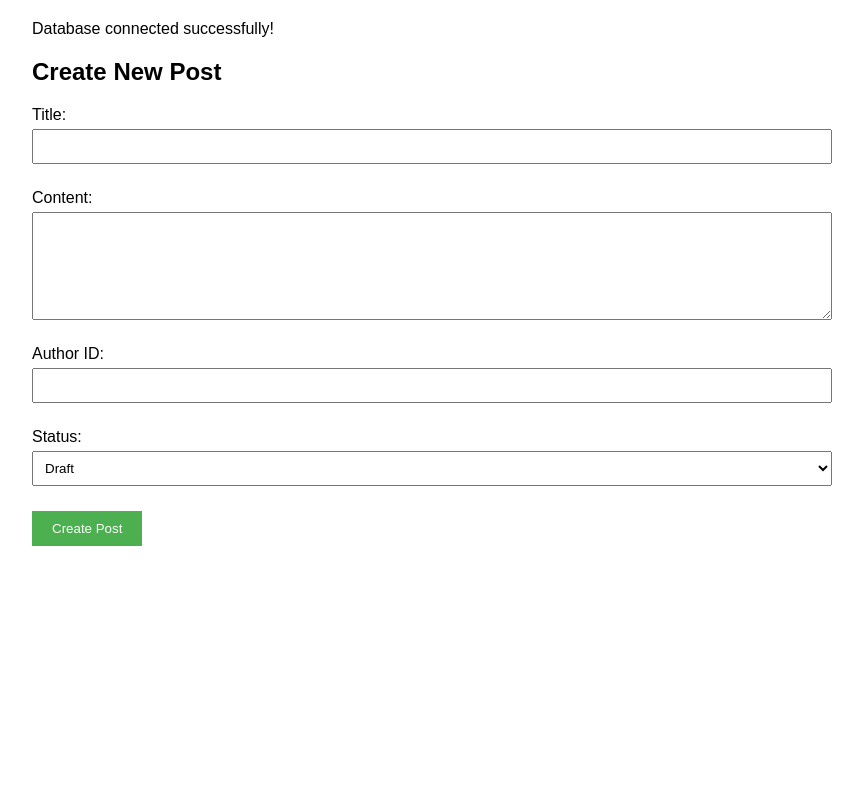
After one commit to Shohan494/blog-jahin-project, a PHP site: page /view/dashboard/new_post.php in a window 1280 px wide. The commit adds this page. Shown: the whole page, without its empty margins (208-1071 px from the left). Run offline with PHP 8.4, Linux system fonts and the light colour scheme.

Commit message:
basic post crud

```diff
--- /dev/null
+++ b/index.php
@@ -0,0 +1,3 @@
+<?php
+
+include "view/dashboard/login.php"; // Update path if needed
--- a/model/database.php
+++ b/model/database.php
@@ -2,7 +2,7 @@
 
 $dbServerName = "localhost";
 $dbUserName = "root";
-$dbPassword = "";
+$dbPassword = "shohan";
 $dbName = "blog";
 
 $conn = mysqli_connect($dbServerName, $dbUserName, $dbPassword, $dbName);
--- a/view/dashboard/admindashboard.php
+++ b/view/dashboard/admindashboard.php
@@ -2,6 +2,8 @@
 session_start();
 include "../../model/database.php";
 ?>
+
+
 <!DOCTYPE html>
 <html lang="en">
 
@@ -172,7 +174,8 @@ include "../../model/database.php";
             <div class="brand">AdminPanel</div>
             <nav>
                 <a href="admindashboard.php" class="active">Dashboard</a>
-                <a href="post.php">Posts</a>
+                <a href="new_post.php">Create New Post</a>
+                <a href="see_post.php">See All Posts</a>
                 <a href="authors_info.php">Authors Info</a>
                 <a href="newsletter.php">Newsletter</a>
                 <a href="tags.php">Tags</a>
--- a/view/dashboard/login.php
+++ b/view/dashboard/login.php
@@ -1,6 +1,6 @@
 <?php
 session_start();
-include "../../model/database.php"; // Update path if needed
+include "model/database.php"; // Update path if needed
 
 $username = $password = $err = "";
 
@@ -31,7 +31,7 @@ if ($_SERVER["REQUEST_METHOD"] == "POST") {
                         setcookie("username", $username, time() + (86400 * 30), "/");
                     }
 
-                    header("Location: admindashboard.php");
+                    header("Location: view/dashboard/admindashboard.php");
                     exit();
                 } else {
                     $err = "User role or ID invalid!";
--- /dev/null
+++ b/view/dashboard/new_post.php
@@ -0,0 +1,95 @@
+<?php
+
+session_start();
+include "../../model/database.php";
+
+if ($_SERVER["REQUEST_METHOD"] == "POST") {
+    $title = mysqli_real_escape_string($conn, $_POST['title']);
+    $content = mysqli_real_escape_string($conn, $_POST['content']);
+    $author_id = (int)$_POST['author_id'];
+    $status = mysqli_real_escape_string($conn, $_POST['status']);
+
+    $sql = "INSERT INTO posts (title, content, author_id, status) VALUES ('$title', '$content', $author_id, '$status')";
+
+    // just show user some message notification as text
+    // if (mysqli_query($conn, $sql)) {
+    //     echo "<p style='color: green;'>Post created successfully!</p>";
+    // } else {
+    //     echo "<p style='color: red;'>Error: " . mysqli_error($conn) . "</p>";
+    // }
+
+    // redirecting user to another page after post creation
+    if (mysqli_query($conn, $sql)) {
+        header("Location: see_post.php");
+        exit;
+    } else {
+        echo "<p style='color: red;'>Error: " . mysqli_error($conn) . "</p>";
+    }
+}
+
+mysqli_close($conn);
+?>
+
+<!DOCTYPE html>
+<html lang="en">
+<head>
+    <meta charset="UTF-8">
+    <meta name="viewport" content="width=device-width, initial-scale=1.0">
+    <title>Create New Post</title>
+    <style>
+        body {
+            font-family: Arial, sans-serif;
+            max-width: 800px;
+            margin: 0 auto;
+            padding: 20px;
+        }
+        .form-group {
+            margin-bottom: 15px;
+        }
+        label {
+            display: block;
+            margin-bottom: 5px;
+        }
+        input, textarea, select {
+            width: 100%;
+            padding: 8px;
+            margin-bottom: 10px;
+        }
+        button {
+            padding: 10px 20px;
+            background-color: #4CAF50;
+            color: white;
+            border: none;
+            cursor: pointer;
+        }
+        button:hover {
+            background-color: #45a049;
+        }
+    </style>
+</head>
+<body>
+    <h2>Create New Post</h2>
+    <form method="POST" action="<?php echo htmlspecialchars($_SERVER["PHP_SELF"]); ?>">
+        <div class="form-group">
+            <label for="title">Title:</label>
+            <input type="text" id="title" name="title" required>
+        </div>
+        <div class="form-group">
+            <label for="content">Content:</label>
+            <textarea id="content" name="content" rows="6" required></textarea>
+        </div>
+        <div class="form-group">
+            <label for="author_id">Author ID:</label>
+            <input type="number" id="author_id" name="author_id" required>
+        </div>
+        <div class="form-group">
+            <label for="status">Status:</label>
+            <select id="status" name="status">
+                <option value="draft">Draft</option>
+                <option value="published">Published</option>
+            </select>
+        </div>
+        <button type="submit">Create Post</button>
+    </form>
+</body>
+</html>
--- a/view/dashboard/see_post.php
+++ b/view/dashboard/see_post.php
@@ -279,7 +279,6 @@ if (isset($_GET['edit_post'])) {
                     <td><?= htmlspecialchars($row['created_at']) ?></td>
                     <td class="actions">
                         <a class="edit" href="?edit_post=<?= $row['post_id'] ?>">Edit</a>
-                        <a class="copy" href="copy.php?id=<?= $row['post_id'] ?>">Copy</a>
                         <a class="delete" href="?post_id=<?= $row['post_id'] ?>&author_id=<?= $row['author_id'] ?>"
                             onclick="return confirm('Are you sure?')">Delete</a>
                     </td>
```
Also changed, not shown: README.md.
